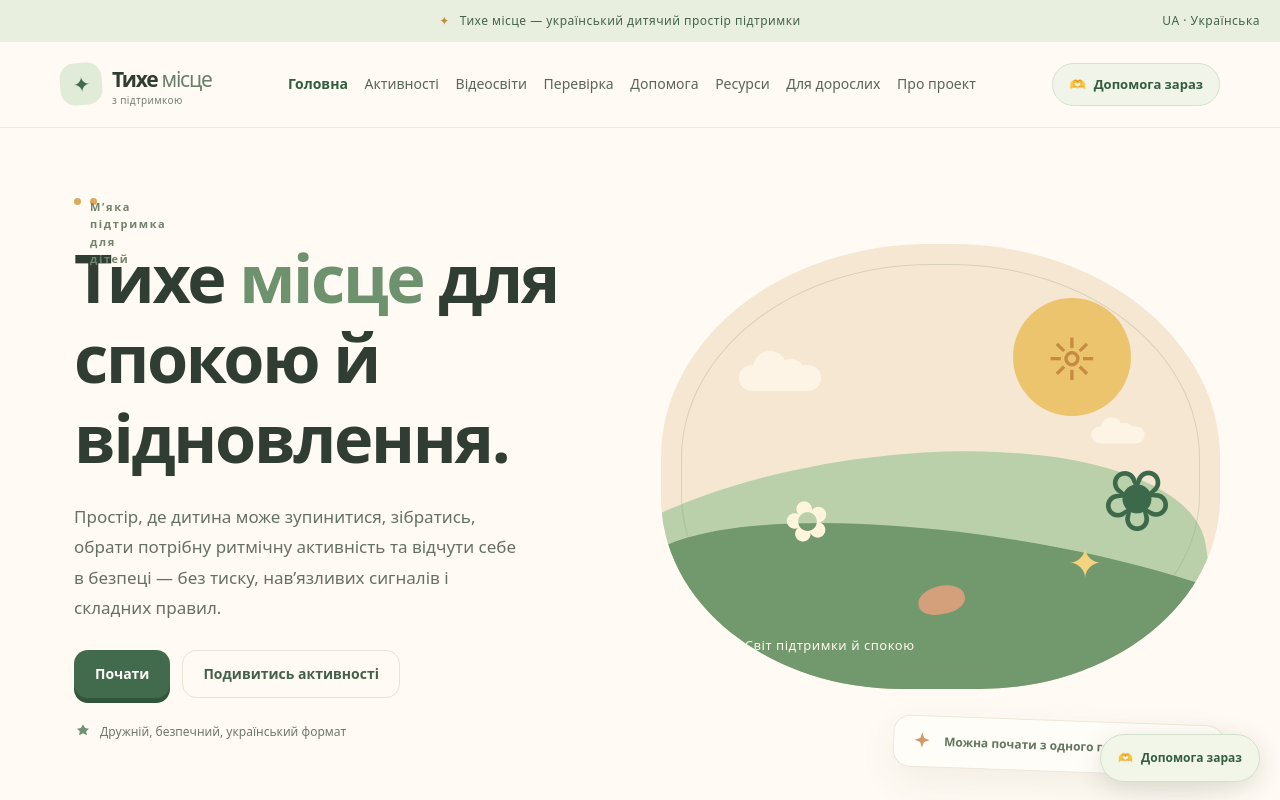
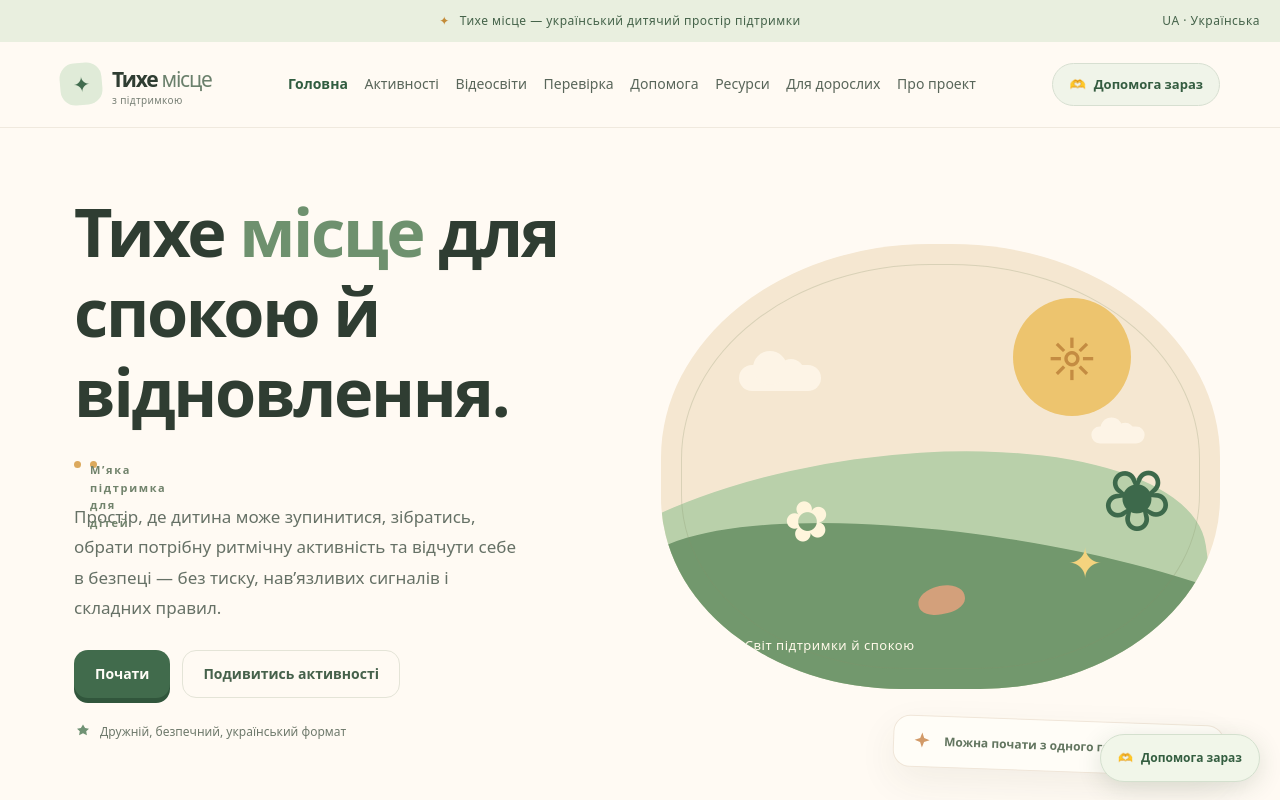
Before and after one commit to megsworkresources-cmd/tykhe-mistse, a React (Vite) app: page / in a window 1280 px wide. Shown: the top 800 px of the page. Built offline with nearby package versions, Linux system fonts and the light colour scheme.

Commit message:
Separate hero label from heading to prevent overlap

```diff
--- a/src/App.jsx
+++ b/src/App.jsx
@@ -220,14 +220,14 @@ function App() {
       <main>
         <section className="hero wrap" id="hero">
           <div className="hero-copy">
-            <div className="eyebrow">
+            <h1>
+              Тихе <em>місце</em> для спокою й відновлення.
+            </h1>
+
+            <div className="eyebrow hero-eyebrow-after-title">
               <span />
               <span>М’яка підтримка для дітей</span>
             </div>
-
-            <h1>
-              Тихе <em>місце</em> для спокою й відновлення.
-            </h1>
 
             <p className="hero-desc">
               Простір, де дитина може зупинитися, зібратись, обрати потрібну ритмічну активність
```
